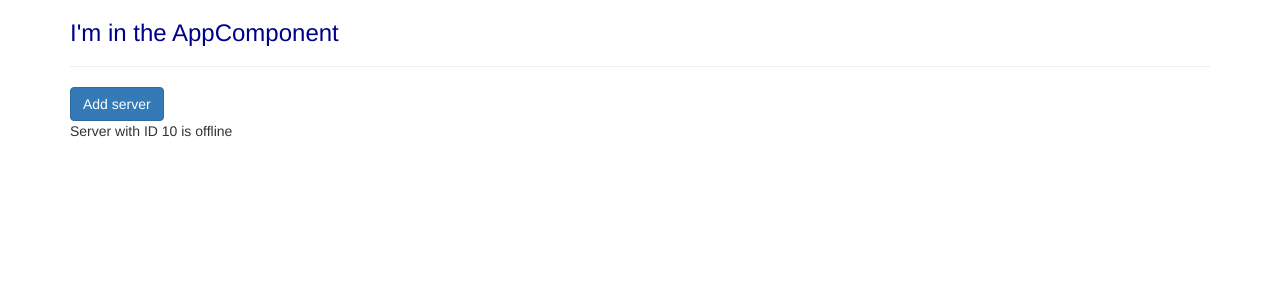
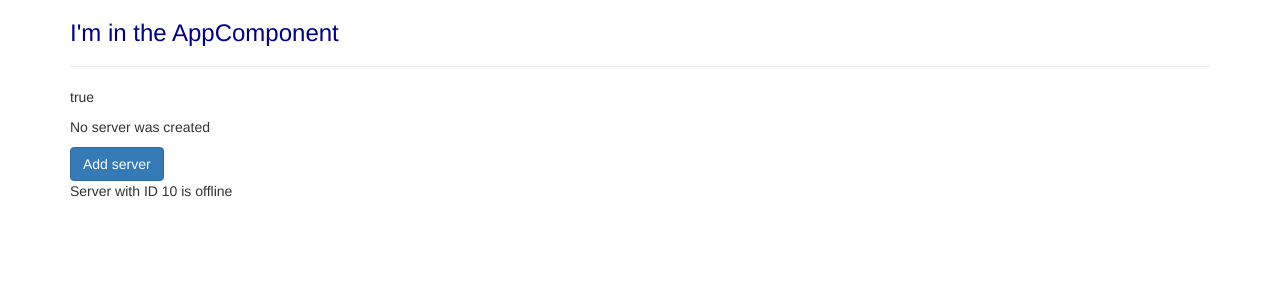
Before and after one commit to luxystenroy/Angular-Curso-Udemy, an Angular app in the folder my-first-app/: page / in a window 1280 px wide. Shown: the top 300 px of the page. Built offline with nearby package versions, Linux system fonts and the light colour scheme.

Commit message:
event binding

```diff
--- a/my-first-app/src/app/servers/servers.component.html
+++ b/my-first-app/src/app/servers/servers.component.html
@@ -1 +1,4 @@
-<button class="btn btn-primary" [disabled]="!allowNewServer"> Add server</button>
+<p>{{allowNewServer}}</p>
+<p [innerText]="serverCretionStatus"></p>
+<button class="btn btn-primary" [disabled]="!allowNewServer"
+(click)="onCreateServer()"> Add server</button>
--- a/my-first-app/src/app/servers/servers.component.ts
+++ b/my-first-app/src/app/servers/servers.component.ts
@@ -12,6 +12,8 @@ export class ServersComponent implements OnInit {
 
   allowNewServer = false;
 
+  serverCretionStatus = "No server was created";
+
   constructor() {
 
     setTimeout(() => {
@@ -23,4 +25,8 @@ export class ServersComponent implements OnInit {
   ngOnInit() {
   }
 
+  onCreateServer(){
+    this.serverCretionStatus = "server was created"
+  }
+
 }
```
